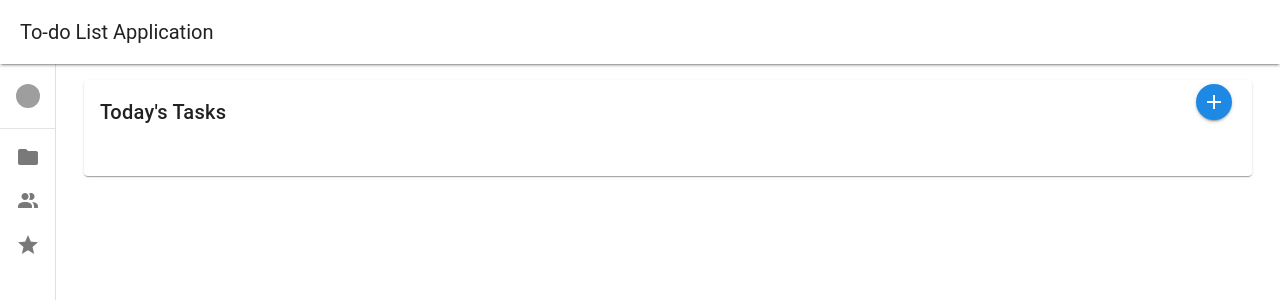
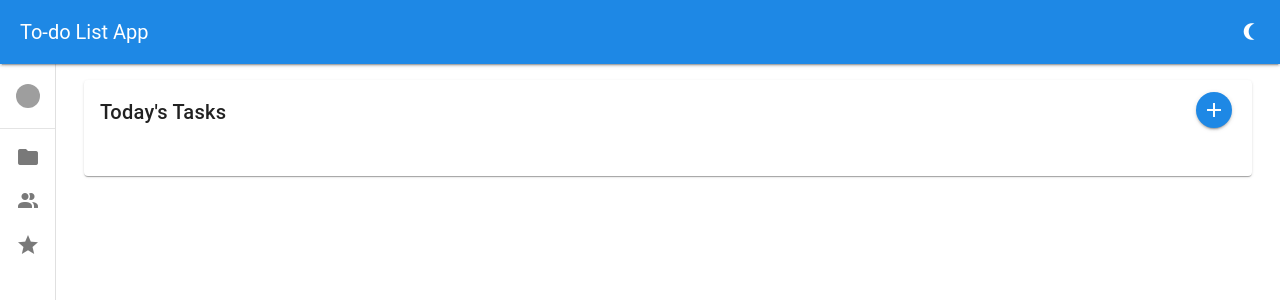
Before and after one commit to cboncales/To-do-App, a Vue app: page / in a window 1280 px wide. Shown: the top 300 px of the page. Built offline with nearby package versions, Linux system fonts and the light colour scheme; grey boxes are pictures that could not be loaded.

Commit message:
added dark theme

```diff
--- a/src/components/AppBar.vue
+++ b/src/components/AppBar.vue
@@ -1,7 +1,27 @@
-<script setup></script>
+<script setup>
+import { computed } from 'vue'
+import { useTheme } from 'vuetify'
+
+const theme = useTheme()
+
+// Toggle theme between light and dark
+function toggleTheme() {
+  theme.global.name.value = theme.global.current.value.dark ? 'light' : 'dark'
+}
+
+// Computed property to dynamically set the icon
+const themeIcon = computed(() =>
+  theme.global.current.value.dark ? 'mdi-weather-sunny' : 'mdi-moon-waning-crescent',
+)
+</script>
+
 <template>
-  <v-app-bar :elevation="2" app>
-    <v-app-bar-title>To-do List Application</v-app-bar-title>
+  <v-app-bar :elevation="2" color="blue-darken-1" app>
+    <v-app-bar-title>To-do List App</v-app-bar-title>
+    <v-btn icon @click="toggleTheme">
+      <v-icon size="small">{{ themeIcon }}</v-icon>
+    </v-btn>
   </v-app-bar>
 </template>
+
 <style scoped></style>
--- a/src/components/NavDrawer.vue
+++ b/src/components/NavDrawer.vue
@@ -13,13 +13,24 @@
       <v-divider></v-divider>
 
       <v-list density="compact" nav>
-        <v-list-item prepend-icon="mdi-folder" title="My Files" value="myfiles"></v-list-item>
+        <v-list-item
+          prepend-icon="mdi-folder"
+          color="orange-accent-2"
+          title="My Files"
+          value="myfiles"
+        ></v-list-item>
         <v-list-item
           prepend-icon="mdi-account-multiple"
+          color="blue-accent-2"
           title="Shared with me"
           value="shared"
         ></v-list-item>
-        <v-list-item prepend-icon="mdi-star" title="Starred" value="starred"></v-list-item>
+        <v-list-item
+          prepend-icon="mdi-star"
+          color="yellow-accent-2"
+          title="Starred"
+          value="starred"
+        ></v-list-item>
       </v-list>
     </v-navigation-drawer>
   </div>
--- a/src/components/TaskList.vue
+++ b/src/components/TaskList.vue
@@ -38,7 +38,7 @@ const addTask = (newTask) => {
             <div class="d-flex justify-space-between">
               <v-card-title class="my-2">Today's Tasks</v-card-title>
               <v-btn
-                class="mx-5 my-1"
+                class="mx-5 my-3"
                 density="compact"
                 size="large"
                 icon="mdi-plus"
```
